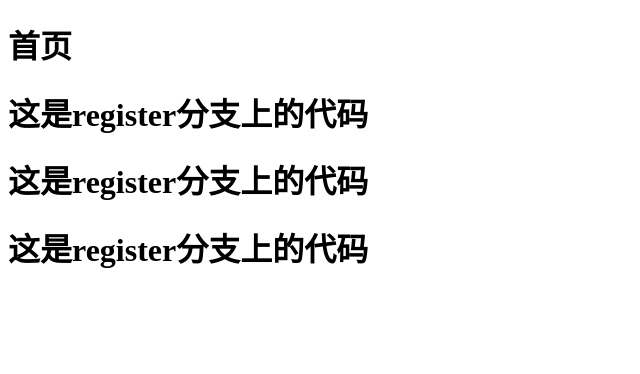
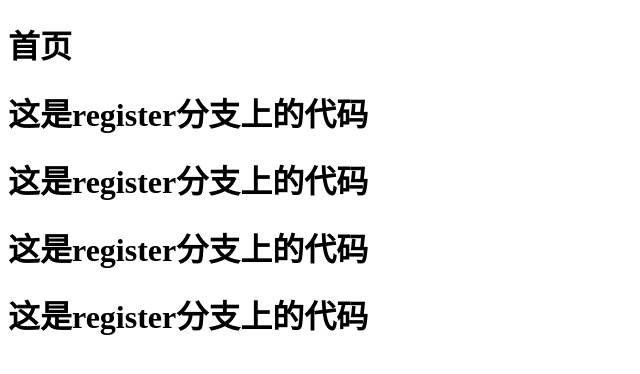
Before and after one commit to xx0tt/myTest, a plain HTML site: page index.html in a window 1280 px wide. Shown: the whole page, without its empty margins (0-640 px from the left). Drawn offline with Linux system fonts and the light colour scheme.

Commit message:
修改register

```diff
--- a/index.html
+++ b/index.html
@@ -11,6 +11,7 @@
     <h1>这是register分支上的代码</h1>
     <h1>这是register分支上的代码</h1>
     <h1>这是register分支上的代码</h1>
+    <h1>这是register分支上的代码</h1>
     <script src="./index.js"></script>
   </body>
 </html>
```
